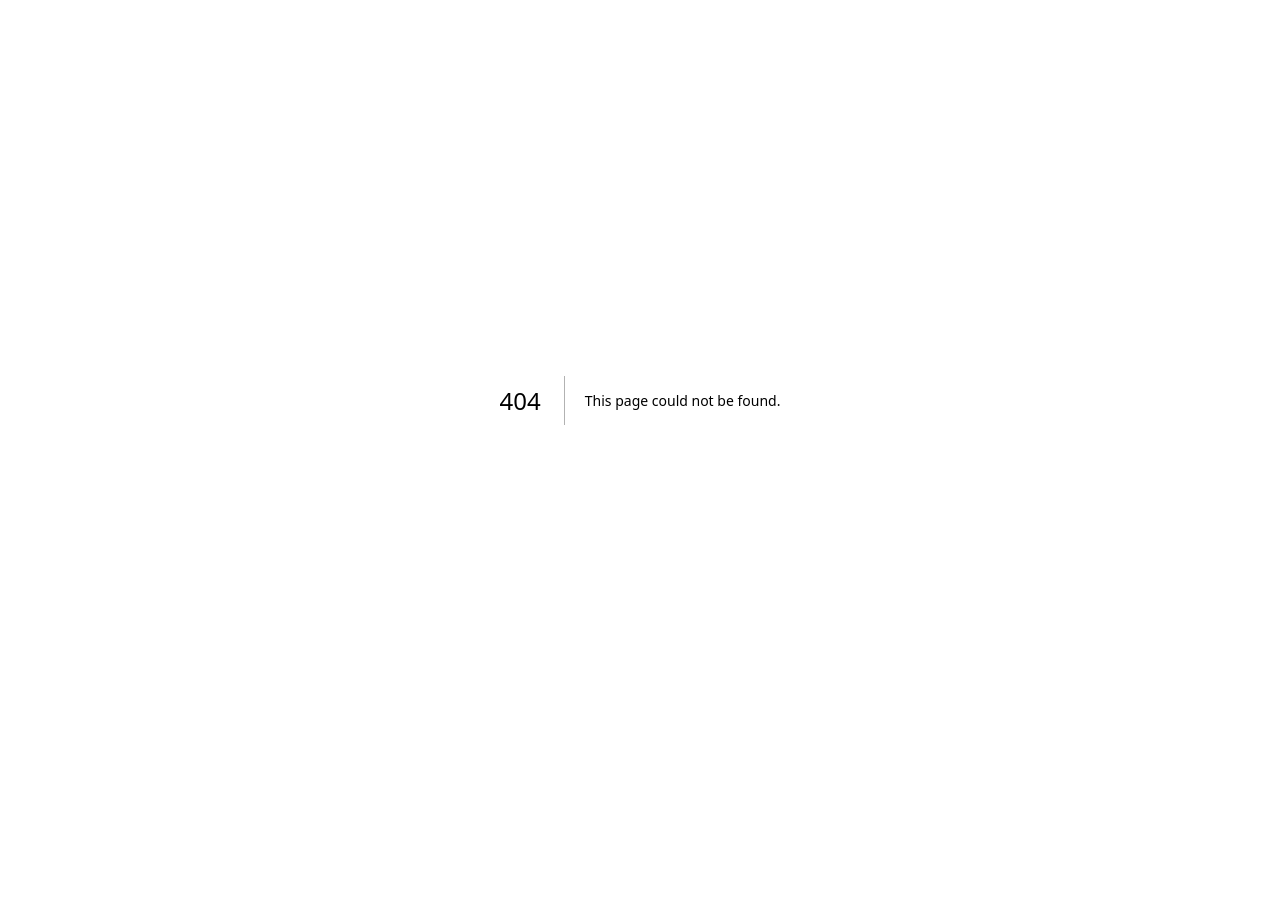
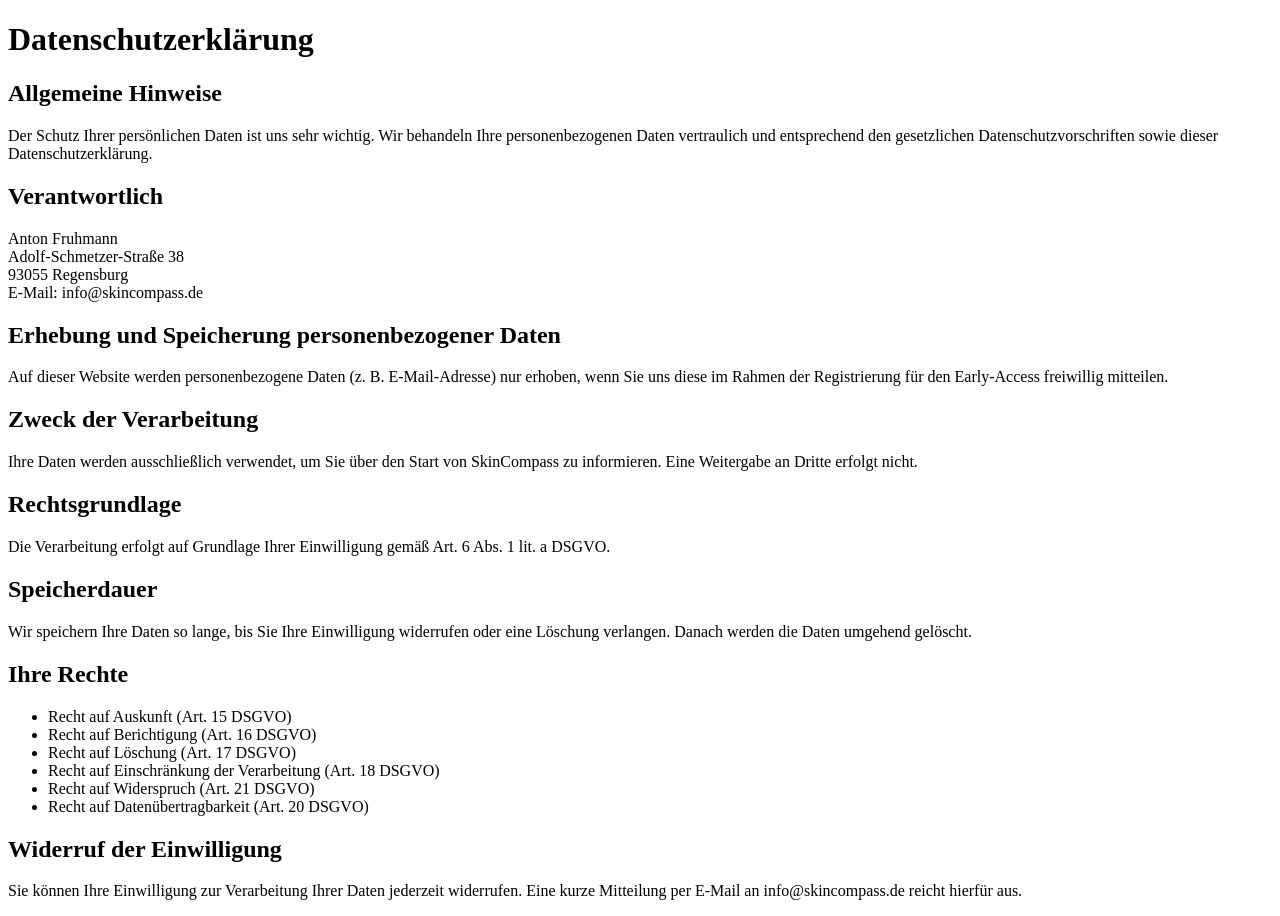
Before and after one commit to EarlymanAF/SkinCompass, a Next.js app: page /datenschutz in a window 1280 px wide. Before the commit this address had no page. Before the commit the page ends 800 px from the top, so only its background shows below. Built offline with nearby package versions, Linux system fonts and the light colour scheme.

Commit message:
feat: add Footer + Impressum + Datenschutz

```diff
--- /dev/null
+++ b/app/datenschutz/page.tsx
@@ -0,0 +1,60 @@
+export default function Datenschutz() {
+  return (
+    <main className="max-w-3xl mx-auto p-6 prose">
+      <h1>Datenschutzerklärung</h1>
+
+      <h2>Allgemeine Hinweise</h2>
+      <p>
+        Der Schutz Ihrer persönlichen Daten ist uns sehr wichtig. Wir behandeln Ihre personenbezogenen Daten
+        vertraulich und entsprechend den gesetzlichen Datenschutzvorschriften sowie dieser Datenschutzerklärung.
+      </p>
+
+      <h2>Verantwortlich</h2>
+      <p>
+        Anton Fruhmann<br />
+        Adolf-Schmetzer-Straße 38<br />
+        93055 Regensburg<br />
+        E-Mail: info@skincompass.de
+      </p>
+
+      <h2>Erhebung und Speicherung personenbezogener Daten</h2>
+      <p>
+        Auf dieser Website werden personenbezogene Daten (z. B. E-Mail-Adresse) nur erhoben,
+        wenn Sie uns diese im Rahmen der Registrierung für den Early-Access freiwillig mitteilen.
+      </p>
+
+      <h2>Zweck der Verarbeitung</h2>
+      <p>
+        Ihre Daten werden ausschließlich verwendet, um Sie über den Start von SkinCompass zu informieren.
+        Eine Weitergabe an Dritte erfolgt nicht.
+      </p>
+
+      <h2>Rechtsgrundlage</h2>
+      <p>
+        Die Verarbeitung erfolgt auf Grundlage Ihrer Einwilligung gemäß Art. 6 Abs. 1 lit. a DSGVO.
+      </p>
+
+      <h2>Speicherdauer</h2>
+      <p>
+        Wir speichern Ihre Daten so lange, bis Sie Ihre Einwilligung widerrufen oder eine Löschung verlangen.
+        Danach werden die Daten umgehend gelöscht.
+      </p>
+
+      <h2>Ihre Rechte</h2>
+      <ul>
+        <li>Recht auf Auskunft (Art. 15 DSGVO)</li>
+        <li>Recht auf Berichtigung (Art. 16 DSGVO)</li>
+        <li>Recht auf Löschung (Art. 17 DSGVO)</li>
+        <li>Recht auf Einschränkung der Verarbeitung (Art. 18 DSGVO)</li>
+        <li>Recht auf Widerspruch (Art. 21 DSGVO)</li>
+        <li>Recht auf Datenübertragbarkeit (Art. 20 DSGVO)</li>
+      </ul>
+
+      <h2>Widerruf der Einwilligung</h2>
+      <p>
+        Sie können Ihre Einwilligung zur Verarbeitung Ihrer Daten jederzeit widerrufen.
+        Eine kurze Mitteilung per E-Mail an info@skincompass.de reicht hierfür aus.
+      </p>
+    </main>
+  );
+}
```
Also changed, not shown: app/impressum/page.tsx (added, +41 -0 lines), components/Footer.tsx (added, +13 -0 lines).
